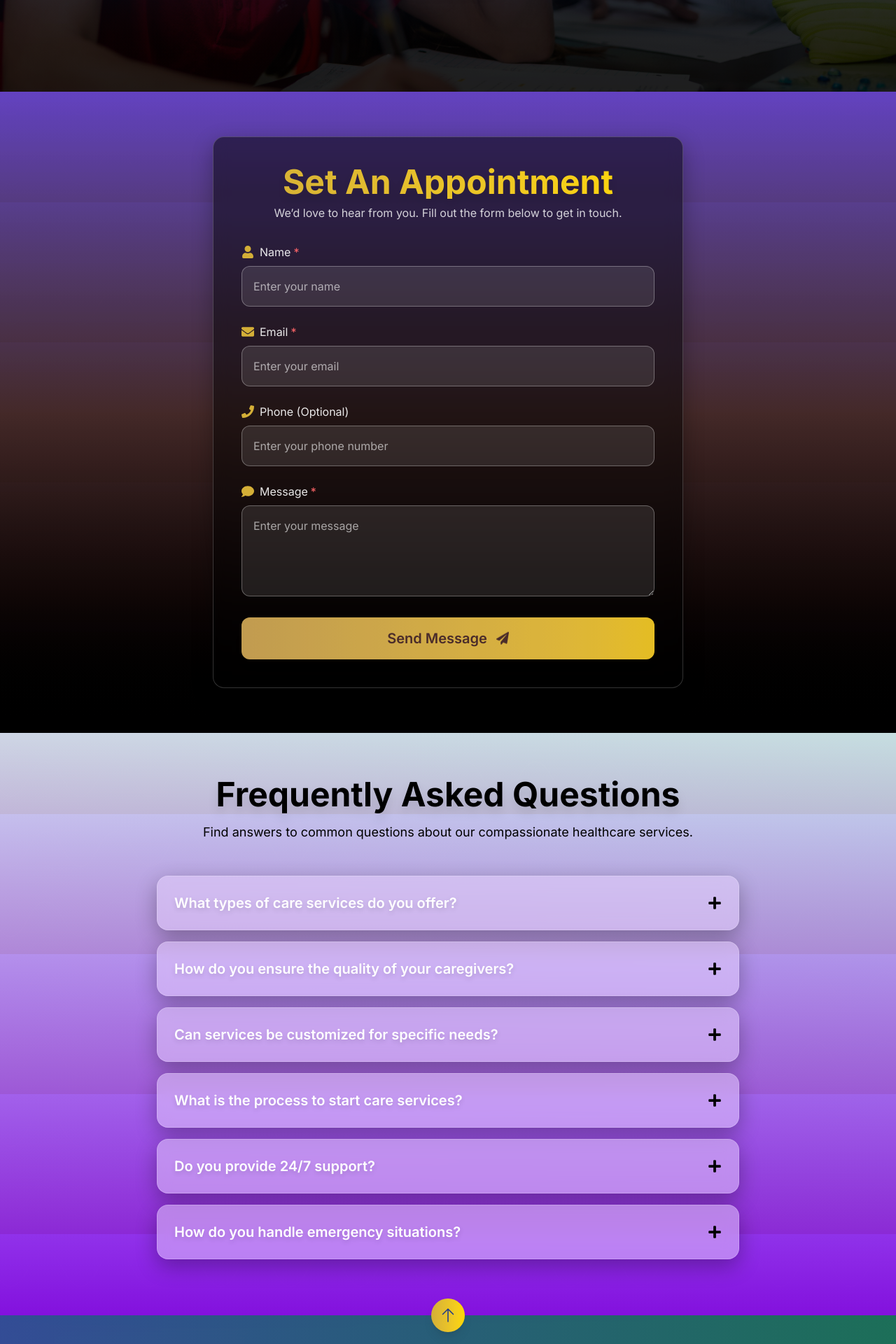
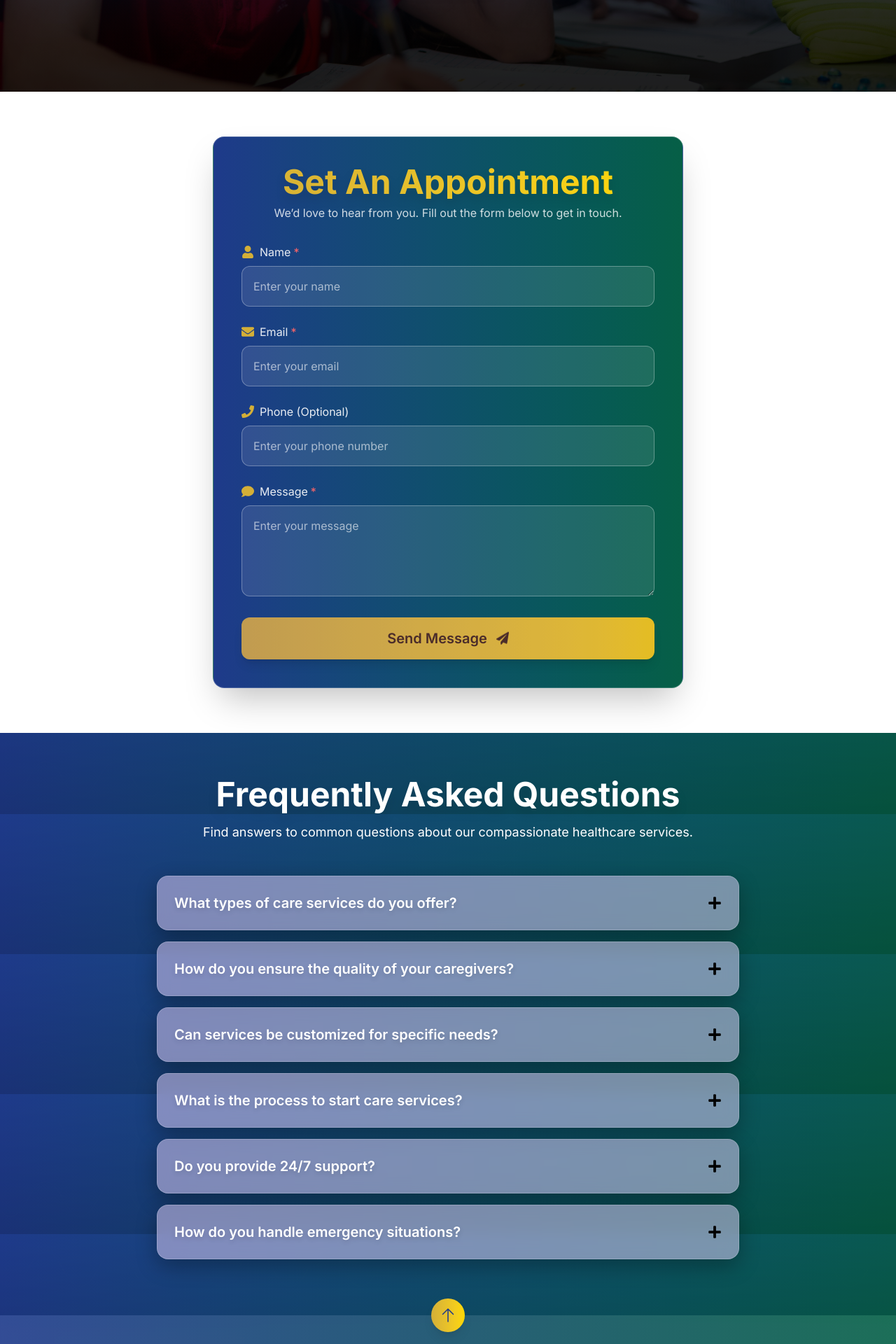
Before and after one commit to kenedymillern/health-care, a Next.js app: page / in a window 1280 px wide. Shown: the part 2720-4640 px from the top of the page at 70% size. Built offline with nearby package versions, Linux system fonts and the light colour scheme.

Commit message:
modified

```diff
--- a/src/components/ui/FAQ.tsx
+++ b/src/components/ui/FAQ.tsx
@@ -53,7 +53,7 @@ export default function FAQ() {
   };
 
   return (
-    <section className="section-padding relative overflow-hidden bg-gradient-to-b from-lilac-200 to-purple-600">
+    <section className="section-padding relative overflow-hidden bg-gradient-to-r from-[#1E3A8A] to-[#065F46]">
       <div className="absolute inset-0 bg-[url('/images/wave-pattern.svg')] bg-repeat bg-center opacity-15"></div>
       <motion.div
         initial={{ opacity: 0, y: 50 }}
@@ -62,10 +62,10 @@ export default function FAQ() {
         transition={{ duration: 0.8 }}
         className="relative z-10 text-center"
       >
-        <h2 className="text-3xl sm:text-4xl md:text-5xl font-playfair font-bold text-black drop-shadow-xl" role="heading" aria-level={2}>
+        <h2 className="text-3xl sm:text-4xl md:text-5xl font-playfair font-bold text-white drop-shadow-xl" role="heading" aria-level={2}>
           Frequently Asked Questions
         </h2>
-        <p className="mt-4 text-sm sm:text-base md:text-lg font-inter text-black max-w-3xl mx-auto">
+        <p className="mt-4 text-sm sm:text-base md:text-lg font-inter text-white max-w-3xl mx-auto">
           Find answers to common questions about our compassionate healthcare services.
         </p>
       </motion.div>
--- a/src/components/ui/Form.tsx
+++ b/src/components/ui/Form.tsx
@@ -48,7 +48,7 @@ export default function Form({ title = 'Contact Us' }: { title?: string }) {
   };
 
   return (
-    <section id='contact' className="section-padding relative overflow-hidden bg-gradient-to-b from-[#6B46C1] via-[#4A2C2A] to-black">
+    <section id='contact' className="section-padding relative overflow-hidden bg-white">
       <div className="absolute inset-0 bg-[url('/images/wave-pattern.svg')] bg-repeat bg-center opacity-10 mix-blend-overlay"></div>
       <div className="relative z-10 max-w-2xl mx-auto">
         <motion.div
@@ -56,7 +56,7 @@ export default function Form({ title = 'Contact Us' }: { title?: string }) {
           initial="hidden"
           whileInView="visible"
           viewport={{ once: true }}
-          className="glass-effect p-6 sm:p-8 lg:p-10 rounded-2xl shadow-2xl border border-white/20 bg-white/30 backdrop-blur-md"
+          className="p-6 sm:p-8 lg:p-10 rounded-2xl shadow-2xl border border-white/20 bg-white/30 bg-gradient-to-r from-[#1E3A8A] to-[#065F46] backdrop-blur-md"
         >
           {/* Header Section */}
           <motion.div
```
